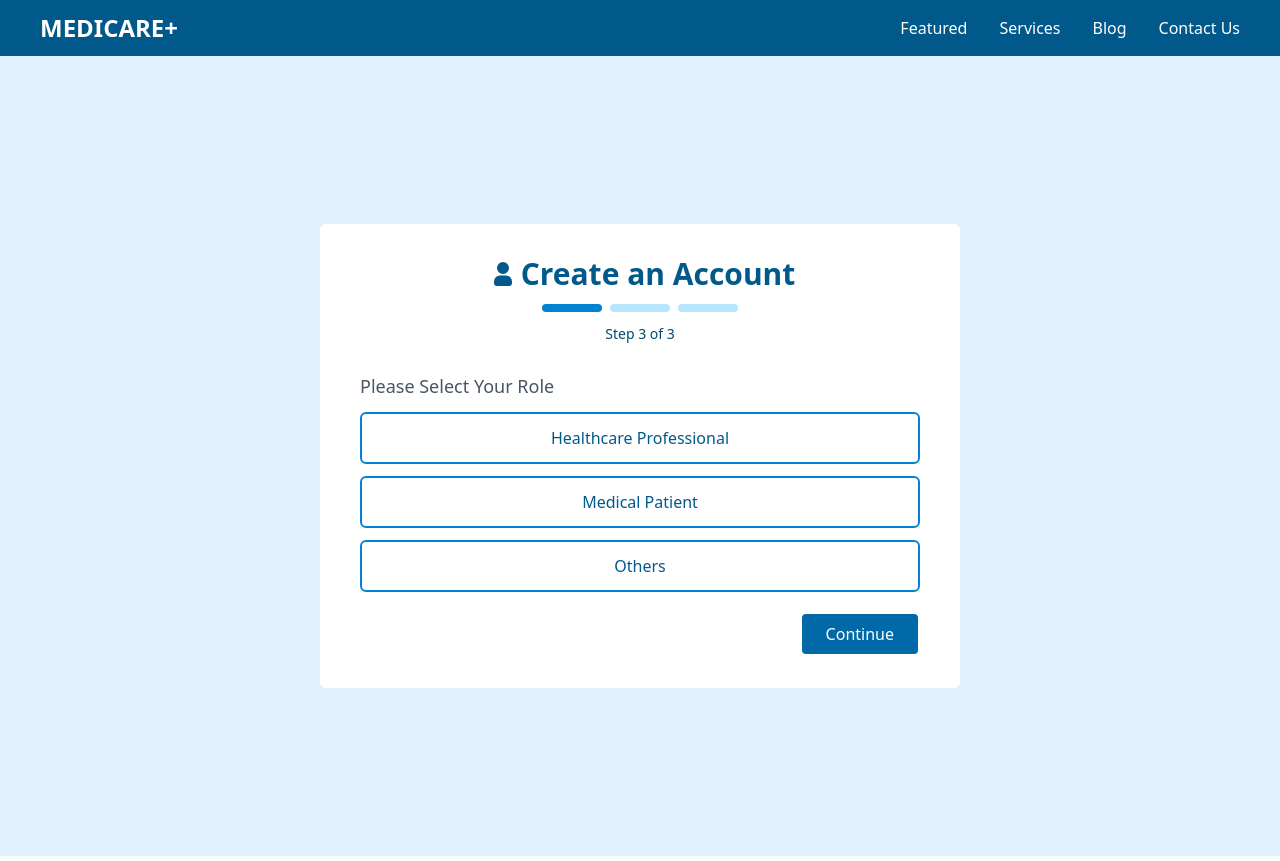
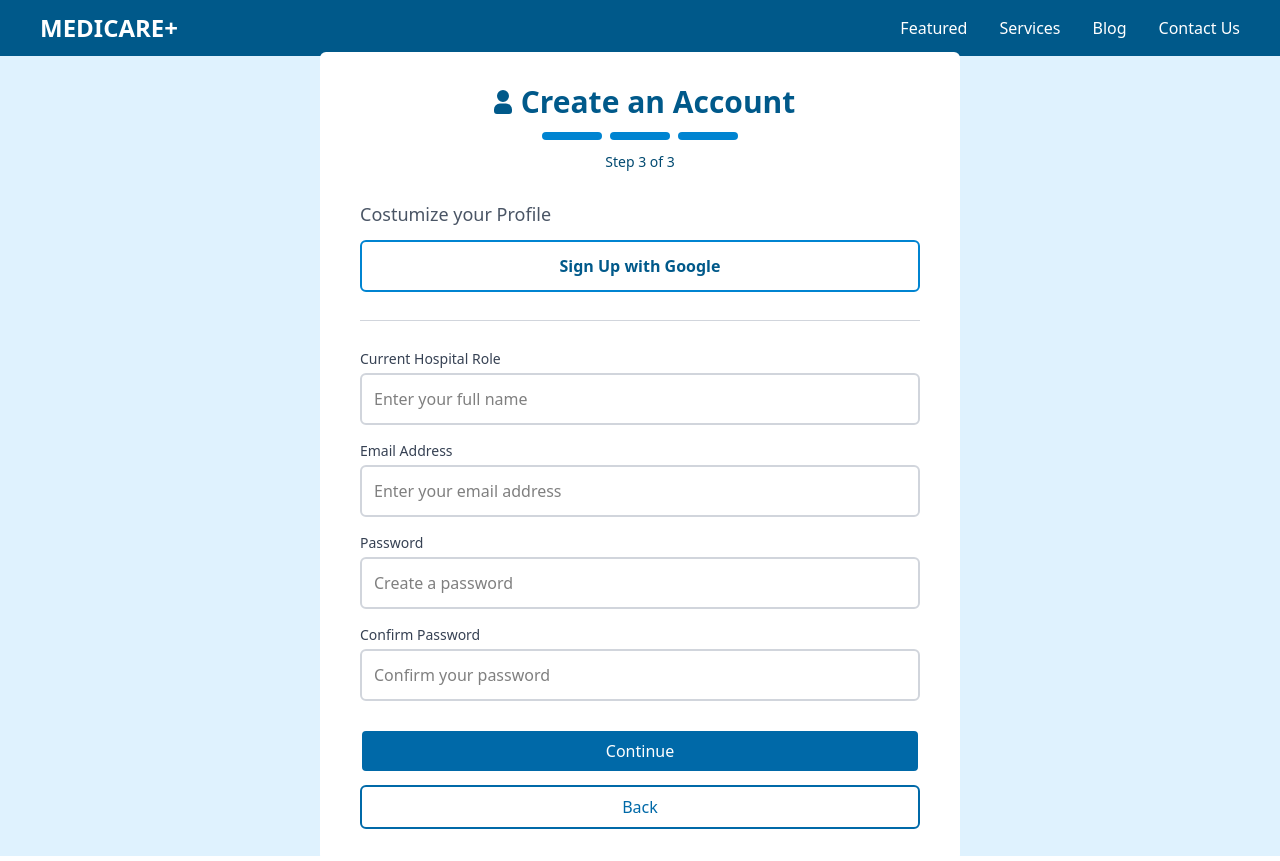
Before and after one commit to XuanGiaHanNguyen/MediCare-, a React (Vite) app in the folder frontend/: page /medprofile in a window 1280 px wide. Built offline with nearby package versions, Linux system fonts and the light colour scheme.

Commit message:
Almost done

```diff
--- a/frontend/src/pages/AuthSteps/CreateProfile/MedProf.jsx
+++ b/frontend/src/pages/AuthSteps/CreateProfile/MedProf.jsx
@@ -1,60 +1,128 @@
 import { useState } from "react";
 import { UserIcon } from "../../../assets/icon"
-import { Link } from "react-router-dom";
+import { useNavigate } from "react-router-dom";
 
 function MedProf (){
-    const [selectedRole, setSelectedRole] = useState("");
+    const [formData, setFormData] = useState({
+        fullName: "",
+        email: "",
+        password: "",
+        confirmPassword: ""
+    });
 
-    const handleRoleSelect = (role) => {
-        setSelectedRole(role);
+    const navigate = useNavigate()
+
+    const handleInputChange = (e) => {
+        const { name, value } = e.target;
+        setFormData(prev => ({
+            ...prev,
+            [name]: value
+        }));
     };
 
-    const getRoleButtonClass = (role) => {
-        const baseClass = "border-2 border-sky-600 text-sky-800 font-medium w-full flex text-center justify-center py-3 rounded-md hover:bg-sky-600 hover:text-white cursor-pointer";
-        const selectedClass = "bg-sky-600 text-white";
+    const handleSubmit = () => {
+        // Handle form submission logic here
+        console.log("Form submitted:", formData);
+        navigate("/medprofile")
+    };
 
-        return selectedRole === role ? `${baseClass} ${selectedClass}` : baseClass;
-    };
 
     return(
         <div className="w-full h-screen bg-sky-100 flex items-center justify-center">
             <div className="bg-white p-5 rounded-md flex flex-col items-center w-1/2 gap-3 py-8 px-10">
-                <h1 className="text-3xl text-sky-800 font-semibold flex flex-row"><span>{UserIcon}</span>Create an Account </h1>
+                <h1 className="text-3xl text-sky-800 font-semibold flex flex-row items-center">
+                    <span>{UserIcon}</span>Create an Account
+                </h1>
                 <div className="flex items-center justify-center space-x-2">
                     <div className="w-15 h-2 bg-sky-600 rounded-full"></div>
-                    <div className="w-15 h-2 bg-sky-200 rounded-full"></div>
-                    <div className="w-15 h-2 bg-sky-200 rounded-full"></div>
+                    <div className="w-15 h-2 bg-sky-600 rounded-full"></div>
+                    <div className="w-15 h-2 bg-sky-600 rounded-full"></div>
                 </div>
                 <p className="text-sm text-sky-900 mb-4">Step 3 of 3</p>
-                <h2 className="text-lg font-medium flex w-full text-gray-600">Please Select Your Role</h2>
+                <h2 className="text-lg font-medium flex w-full text-gray-600">Costumize your Profile</h2>
 
-                <div
-                    className={getRoleButtonClass("healthcare")}
-                    onClick={() => handleRoleSelect("healthcare")}
+                <button
+                    className="border-2 border-sky-600 text-sky-800 font-semibold w-full flex text-center justify-center py-3 rounded-md cursor-pointer hover:bg-sky-50"
+                    type="button"
                 >
-                    Healthcare Professional
+                    Sign Up with Google
+                </button>
+
+                <div className="flex items-center justify-center w-full py-4">
+                    <div className="flex-1 h-px bg-gray-300"></div>
                 </div>
 
-                <div
-                    className={getRoleButtonClass("patient")}
-                    onClick={() => handleRoleSelect("patient")}
-                >
-                    Medical Patient
+                <div className="w-full space-y-4">
+                    <div>
+                        <label htmlFor="fullName" className="block text-sm font-medium text-gray-700 mb-1">
+                            Current Hospital Role
+                        </label>
+                        <input
+                            type="text"
+                            id="fullName"
+                            name="fullName"
+                            value={formData.fullName}
+                            onChange={handleInputChange}
+                            className="w-full px-3 py-3 border-2 border-gray-300 rounded-md focus:outline-none focus:border-sky-600 focus:ring-1 focus:ring-sky-600"
+                            placeholder="Enter your full name"
+                        />
+                    </div>
+
+                    <div>
+                        <label htmlFor="email" className="block text-sm font-medium text-gray-700 mb-1">
+                            Email Address
+                        </label>
+                        <input
+                            type="email"
+                            id="email"
+                            name="email"
+                            value={formData.email}
+                            onChange={handleInputChange}
+                            className="w-full px-3 py-3 border-2 border-gray-300 rounded-md focus:outline-none focus:border-sky-600 focus:ring-1 focus:ring-sky-600"
+                            placeholder="Enter your email address"
+                        />
+                    </div>
+
+                    <div>
+                        <label htmlFor="password" className="block text-sm font-medium text-gray-700 mb-1">
+                            Password
+                        </label>
+                        <input
+                            type="password"
+                            id="password"
+                            name="password"
+                            value={formData.password}
+                            onChange={handleInputChange}
+                            className="w-full px-3 py-3 border-2 border-gray-300 rounded-md focus:outline-none focus:border-sky-600 focus:ring-1 focus:ring-sky-600"
+                            placeholder="Create a password"
+                        />
+                    </div>
+
+                    <div>
+                        <label htmlFor="confirmPassword" className="block text-sm font-medium text-gray-700 mb-1">
+                            Confirm Password
+                        </label>
+                        <input
+                            type="password"
+                            id="confirmPassword"
+                            name="confirmPassword"
+                            value={formData.confirmPassword}
+                            onChange={handleInputChange}
+                            className="w-full px-3 py-3 border-2 border-gray-300 rounded-md focus:outline-none focus:border-sky-600 focus:ring-1 focus:ring-sky-600"
+                            placeholder="Confirm your password"
+                        />
+                    </div>
                 </div>
 
-                <div
-                    className={getRoleButtonClass("others")}
-                    onClick={() => handleRoleSelect("others")}
+                <button
+                    onClick={handleSubmit}
+                    className="border-2 w-full flex text-center items-center px-6 py-2 rounded-md font-medium text-white bg-sky-700 cursor-pointer hover:bg-sky-800 mt-4"
                 >
-                    Others
-                </div>
-
-                <div className="flex w-full justify-end pt-2">
-                    <Link  className="border-2 px-6 py-2 rounded-md font-medium text-white bg-sky-700 cursor-pointer">
-                        Continue
-                    </Link >
-                </div>
-
+                    <p className="text-center w-full">Continue</p>
+                </button>
+                <button onClick={(e)=> navigate("/role")} className="border-2 w-full flex text-center items-center px-6 py-2 rounded-md font-medium text-sky-700 border-sky-700 cursor-pointer hover:bg-sky-50">
+                    <p className="text-center w-full">Back</p>
+                </button>
             </div>
         </div>
     )
```
